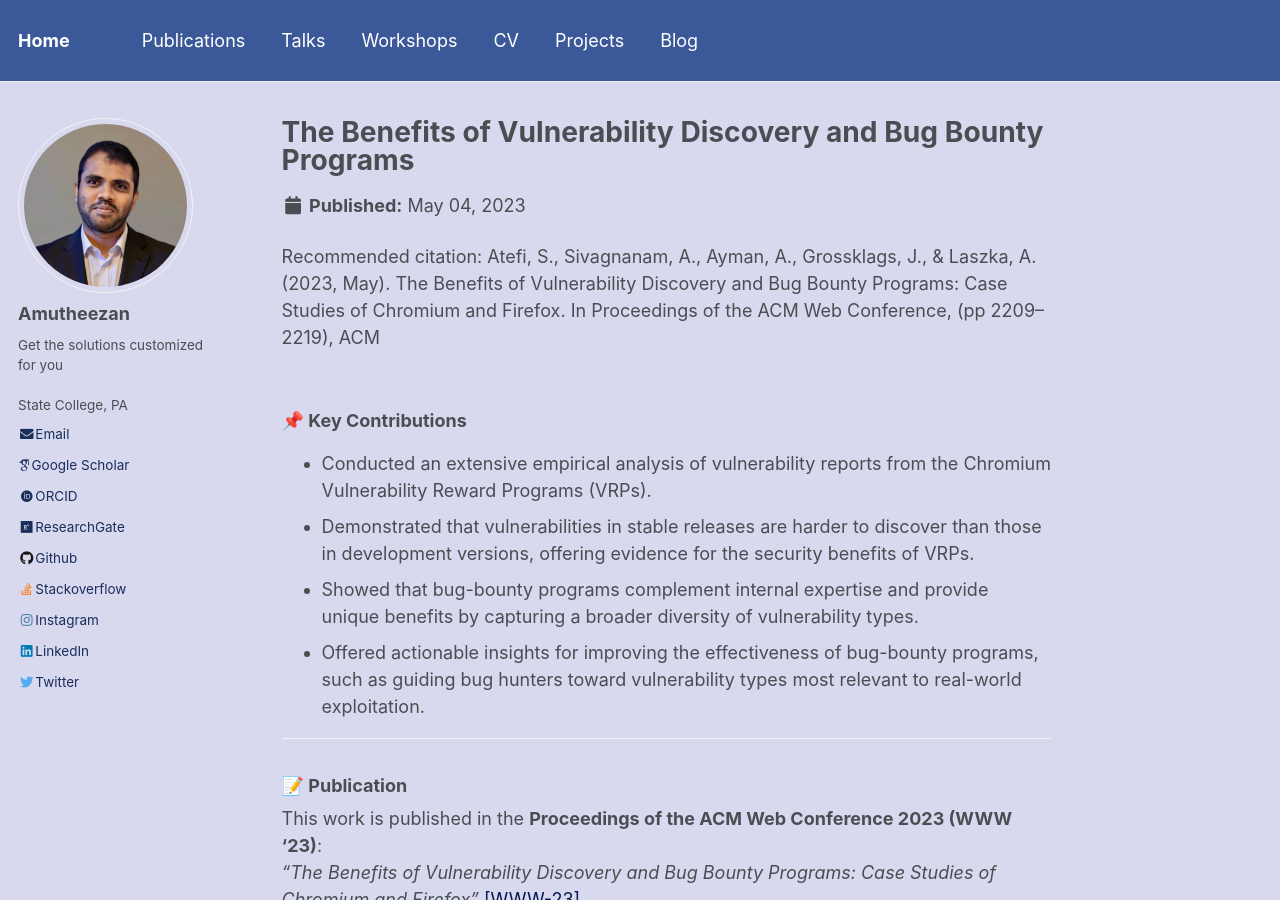
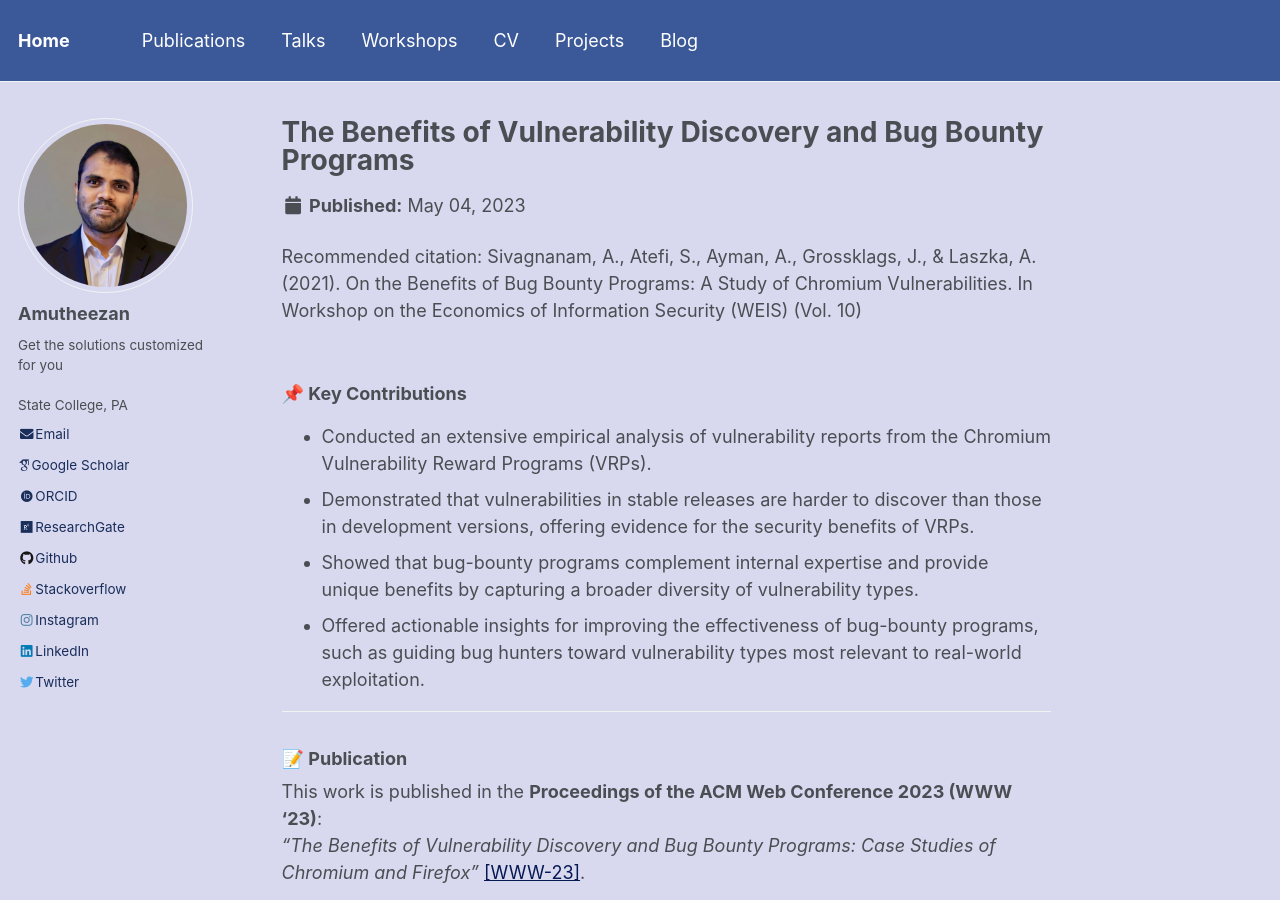
Before and after one commit to Amutheezan/amutheezan.github.io, a Jekyll site: the page built from _projects/2023-05-04-bugbounty.md, in a window 1280 px wide and 900 px high. Built offline with Jekyll 4.4.1, drawn with Linux system fonts in a browser that asks for light colours; some web fonts are replaced.

Commit message:
Update 2023-05-04-bugbounty.md

```diff
--- a/_projects/2023-05-04-bugbounty.md
+++ b/_projects/2023-05-04-bugbounty.md
@@ -4,7 +4,8 @@ excerpt: ""
 collection: projects
 permalink: /projects/bug-bounty
 date: 2023-05-04
-citation: 'Atefi, S., Sivagnanam, A., Ayman, A., Grossklags, J., & Laszka, A. (2023, May). The Benefits of Vulnerability Discovery and Bug Bounty Programs: Case Studies of Chromium and Firefox. In Proceedings of the ACM Web Conference, (pp 2209–2219), ACM'
+citation: 'Sivagnanam, A., Atefi, S., Ayman, A., Grossklags, J., & Laszka, A. (2021). On the Benefits of Bug Bounty Programs: A Study of Chromium Vulnerabilities. In Workshop on the Economics of Information Security (WEIS) (Vol. 10)'
+citation_1: 'Atefi, S., Sivagnanam, A., Ayman, A., Grossklags, J., & Laszka, A. (2023, May). The Benefits of Vulnerability Discovery and Bug Bounty Programs: Case Studies of Chromium and Firefox. In Proceedings of the ACM Web Conference, (pp 2209–2219), ACM'
 
 ---
 
```
